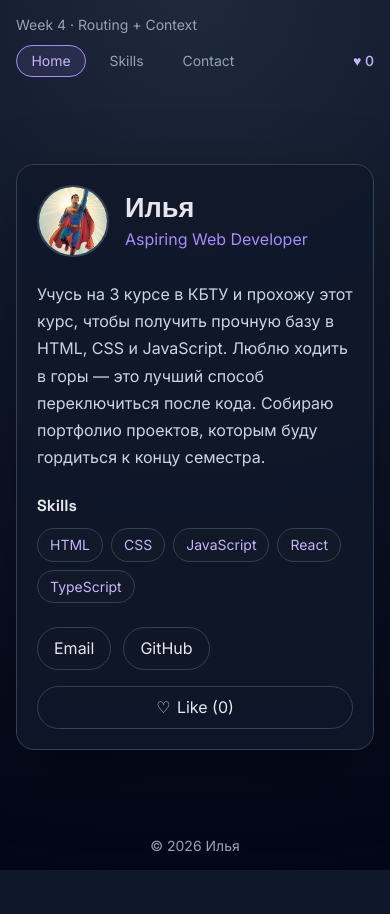
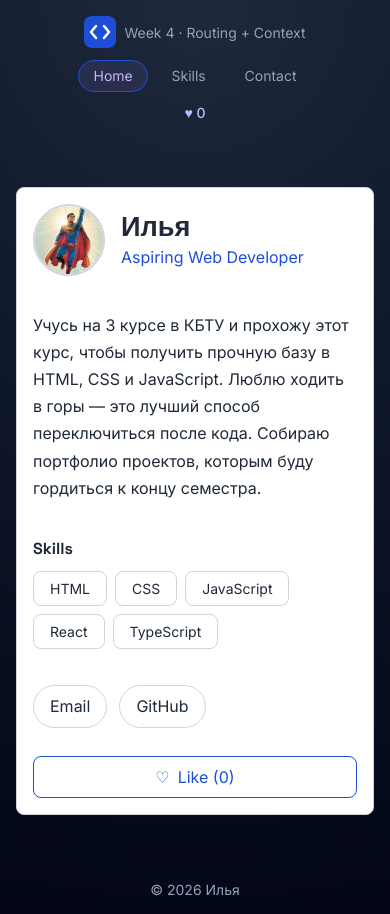
Before and after one commit to prosto-ioi/iwamad-practice, a React (Vite) app: page / in a window 390 px wide. Before the commit the page ends 870 px from the top, so only its background shows below. Built offline with nearby package versions, Linux system fonts and the light colour scheme.

Commit message:
Week 5: design tokens and UI components

```diff
--- a/src/components/Header.tsx
+++ b/src/components/Header.tsx
@@ -1,5 +1,6 @@
 import { NavLink } from 'react-router';
 import { useLikes } from '../context/LikesContext';
+import logo from '../assets/logo.svg';
 
 type HeaderProps = {
   title: string;
@@ -14,7 +15,10 @@ export function Header({ title }: HeaderProps) {
 
   return (
     <header className="site-header">
-      <p className="site-header__title">{title}</p>
+      <div className="site-header__brand">
+        <img src={logo} alt="" width={32} height={32} />
+        <p className="site-header__title">{title}</p>
+      </div>
 
       <nav className="site-nav">
         {/* end on Home, otherwise "/" would count as active on every page */}
--- a/src/components/LikeButton.tsx
+++ b/src/components/LikeButton.tsx
@@ -1,16 +1,18 @@
 import { useLikes } from '../context/LikesContext';
+import Button from './ui/Button';
 
 export function LikeButton() {
   const { likes, addLike } = useLikes();
 
   return (
-    <button
-      className={`like-btn ${likes > 0 ? 'like-btn--active' : ''}`}
-      type="button"
+    <Button
+      variant={likes > 0 ? 'primary' : 'secondary'}
+      className="like-btn"
+      aria-label={`Like (${likes} likes)`}
       onClick={addLike}
     >
       <span aria-hidden="true">{likes > 0 ? '♥' : '♡'}</span>
       Like ({likes})
-    </button>
+    </Button>
   );
 }
--- a/src/components/ProfileCard.tsx
+++ b/src/components/ProfileCard.tsx
@@ -1,5 +1,6 @@
 import { SkillBadge, type Skill } from './SkillBadge';
 import { LikeButton } from './LikeButton';
+import Card from './ui/Card';
 
 type ProfileCardProps = {
   name: string;
@@ -21,7 +22,7 @@ export function ProfileCard({
   githubUrl,
 }: ProfileCardProps) {
   return (
-    <article className="card">
+    <Card>
       <div className="card__top">
         {avatarUrl ? (
           <img className="avatar" src={avatarUrl} alt={`${name}'s profile`} />
@@ -73,6 +74,6 @@ export function ProfileCard({
 
       {/* likes state lives in Context now, not here */}
       <LikeButton />
-    </article>
+    </Card>
   );
 }
--- a/src/components/SkillBadge.tsx
+++ b/src/components/SkillBadge.tsx
@@ -1,14 +1,18 @@
+import Tag from './ui/Tag';
+
 export type Skill = {
   id: number;
   label: string;
 };
 
-
 type SkillBadgeProps = {
   skill: Skill;
 };
 
-
 export function SkillBadge({ skill }: SkillBadgeProps) {
-  return <li className="skill-badge">{skill.label}</li>;
+  return (
+    <li>
+      <Tag label={skill.label} />
+    </li>
+  );
 }
--- /dev/null
+++ b/src/components/ui/Button.tsx
@@ -0,0 +1,9 @@
+import type { ButtonHTMLAttributes } from 'react'
+
+type ButtonProps = ButtonHTMLAttributes<HTMLButtonElement> & {
+  variant?: 'primary' | 'secondary'
+}
+
+export default function Button({ variant = 'primary', className = '', ...rest }: ButtonProps) {
+  return <button type="button" className={`btn btn-${variant} ${className}`.trim()} {...rest} />
+}
--- /dev/null
+++ b/src/components/ui/Card.tsx
@@ -0,0 +1,7 @@
+import type { ReactNode } from 'react'
+
+type CardProps = { children: ReactNode; className?: string }
+
+export default function Card({ children, className = '' }: CardProps) {
+  return <article className={`card ${className}`.trim()}>{children}</article>
+}
--- /dev/null
+++ b/src/components/ui/Tag.tsx
@@ -0,0 +1,3 @@
+export default function Tag({ label }: { label: string }) {
+    return <span className="tag">{label}</span>
+  }
--- a/src/main.tsx
+++ b/src/main.tsx
@@ -4,6 +4,9 @@ import { BrowserRouter } from 'react-router';
 import App from './App';
 import { LikesProvider } from './context/LikesContext';
 import './style.css';
+import './styles/tokens.css'
+import './style.css'
+import './styles/ui.css'
 
 // basename is needed because on GitHub Pages the site lives in /<repo>/, not at the root
 createRoot(document.getElementById('root')!).render(
--- a/src/style.css
+++ b/src/style.css
@@ -6,9 +6,8 @@
   background: #0f172a;
   font-synthesis: none;
   text-rendering: optimizeLegibility;
-  --color-border: #334155;
-  --color-accent: #a78bfa;
-  --color-text: #e5e7eb;
+  /* named so they don't overwrite the Figma tokens from tokens.css */
+  --app-text: #e5e7eb;
   --color-muted: #94a3b8;
 }
 
@@ -49,19 +48,11 @@ a {
   padding: 2rem 1rem;
 }
 
-.card {
-  width: min(100%, 560px);
-  padding: 2rem;
-  border: 1px solid var(--color-border);
-  border-radius: 24px;
-  background: rgba(15, 23, 42, 0.88);
-  box-shadow: 0 24px 70px rgba(0, 0, 0, 0.35);
-  transition: border-color 180ms ease, box-shadow 180ms ease, transform 180ms ease;
-}
+/* .card base styles live in src/styles/ui.css */
 
 .card--liked {
-  border-color: var(--color-accent);
-  box-shadow: 0 24px 70px rgba(167, 139, 250, 0.18);
+  border-color: var(--color-primary);
+  box-shadow: 0 24px 70px rgba(29, 78, 216, 0.25);
   transform: translateY(-2px);
 }
 
@@ -83,8 +74,8 @@ a {
 .avatar--fallback {
   display: grid;
   place-items: center;
-  background: #1e293b;
-  color: var(--color-accent);
+  background: var(--color-border);
+  color: var(--color-primary);
   font-family: 'Space Grotesk', sans-serif;
   font-size: 1.75rem;
   font-weight: 700;
@@ -103,12 +94,12 @@ a {
 
 .card__role {
   margin: 0.35rem 0 0;
-  color: var(--color-accent);
+  color: var(--color-primary);
 }
 
 .card__bio {
   margin: 1.5rem 0;
-  color: #cbd5e1;
+  color: var(--color-text);
   line-height: 1.7;
 }
 
@@ -127,18 +118,11 @@ a {
   list-style: none;
 }
 
-.skill-badge {
-  padding: 0.45rem 0.75rem;
-  border: 1px solid var(--color-border);
-  border-radius: 999px;
-  color: #c4b5fd;
-  background: #111827;
-  font-size: 0.875rem;
-}
+/* .skill-badge removed: SkillBadge uses <Tag> (.tag in ui.css) */
 
 .empty-message {
   margin: 0;
-  color: var(--color-muted);
+  color: var(--color-text-muted);
 }
 
 .card__links {
@@ -169,7 +153,7 @@ a {
 
 .link-button:hover,
 .like-btn:hover {
-  border-color: var(--color-accent);
+  border-color: var(--color-primary);
   transform: translateY(-1px);
 }
 
@@ -177,33 +161,30 @@ a {
   width: 100%;
 }
 
-.like-btn--active {
-  border-color: var(--color-accent);
-  color: #c4b5fd;
-  background: rgba(167, 139, 250, 0.1);
-}
+/* Week 4: nav and likes counter */
 
-@media (max-width: 480px) {
-  .card {
-    padding: 1.25rem;
-    border-radius: 18px;
-  }
-}
-
-/* Week 4: nav and likes counter (append to the END of src/style.css) */
-
+/* Header: mobile first (stacked), one row from 640px */
 .site-header {
   display: flex;
-  flex-wrap: wrap;
+  flex-direction: column;
   align-items: center;
-  justify-content: space-between;
-  gap: 0.75rem 1.5rem;
+  gap: 0.75rem;
   max-width: 960px;
   margin: 0 auto;
 }
 
+@media (min-width: 640px) {
+  .site-header {
+    flex-direction: row;
+    justify-content: space-between;
+    gap: 0.75rem 1.5rem;
+  }
+}
+
 .site-nav {
   display: flex;
+  flex-wrap: wrap;
+  justify-content: center;
   gap: 0.5rem;
 }
 
@@ -217,13 +198,13 @@ a {
 }
 
 .nav-link:hover {
-  color: var(--color-text);
+  color: var(--app-text);
 }
 
 /* active page */
 .nav-link.active {
   color: #c4b5fd;
-  border-color: var(--color-accent);
+  border-color: var(--color-primary);
   background: rgba(167, 139, 250, 0.1);
 }
 
@@ -232,9 +213,9 @@ a {
   font-weight: 500;
 }
 
-.nav-link:focus-visible,
-.link-button:focus-visible,
-.like-btn:focus-visible {
-  outline: 2px solid var(--color-accent);
-  outline-offset: 2px;
+.site-header__brand {
+  display: flex;
+  align-items: center;
+  gap: 0.5rem;
 }
+/* old per-element focus rule removed: global :focus-visible in ui.css uses the token */
--- /dev/null
+++ b/src/styles/tokens.css
@@ -0,0 +1,12 @@
+:root {
+    --color-primary: #1d4ed8;
+    --color-on-primary: #ffffff;
+    --color-text: #1f2937;
+    --color-text-muted: #9ca3af; /* fails 4.5:1, fix below */
+    --color-surface: #ffffff;
+    --color-border: #d1d5db;
+    --space-2: 8px;
+    --space-4: 16px;
+    --space-6: 24px;
+    --radius-md: 8px;
+  }
--- /dev/null
+++ b/src/styles/ui.css
@@ -0,0 +1,55 @@
+/* Button */
+.btn {
+    display: inline-flex;
+    align-items: center;
+    justify-content: center;
+    gap: var(--space-2);
+    padding: var(--space-2) var(--space-4);
+    border-radius: var(--radius-md);
+    border: 1px solid transparent;
+    font: inherit;
+    cursor: pointer;
+  }
+
+  .btn-primary {
+    background: var(--color-primary);
+    color: var(--color-on-primary);
+    border-color: var(--color-primary);
+  }
+
+  .btn-secondary {
+    background: var(--color-surface);
+    color: var(--color-primary);
+    border-color: var(--color-primary);
+  }
+
+  /* Card: vertical, gap 12 (= 1.5 x space-2), padding 16, radius 8 */
+  .card {
+    display: flex;
+    flex-direction: column;
+    gap: calc(var(--space-2) * 1.5);
+    width: min(100%, 560px);
+    padding: var(--space-4);
+    border: 1px solid var(--color-border);
+    border-radius: var(--radius-md);
+    background: var(--color-surface);
+    color: var(--color-text);
+    transition: border-color 180ms ease, box-shadow 180ms ease, transform 180ms ease;
+  }
+
+  /* Tag */
+  .tag {
+    display: inline-block;
+    padding: var(--space-2) var(--space-4);
+    border: 1px solid var(--color-border);
+    border-radius: var(--radius-md);
+    background: var(--color-surface);
+    color: var(--color-text);
+    font-size: 0.875rem;
+  }
+
+  /* Focus */
+  :focus-visible {
+    outline: 3px solid var(--color-primary);
+    outline-offset: 2px;
+  }
```
Also changed, not shown: 5 other files (tests, documents, lock files or other folders).
